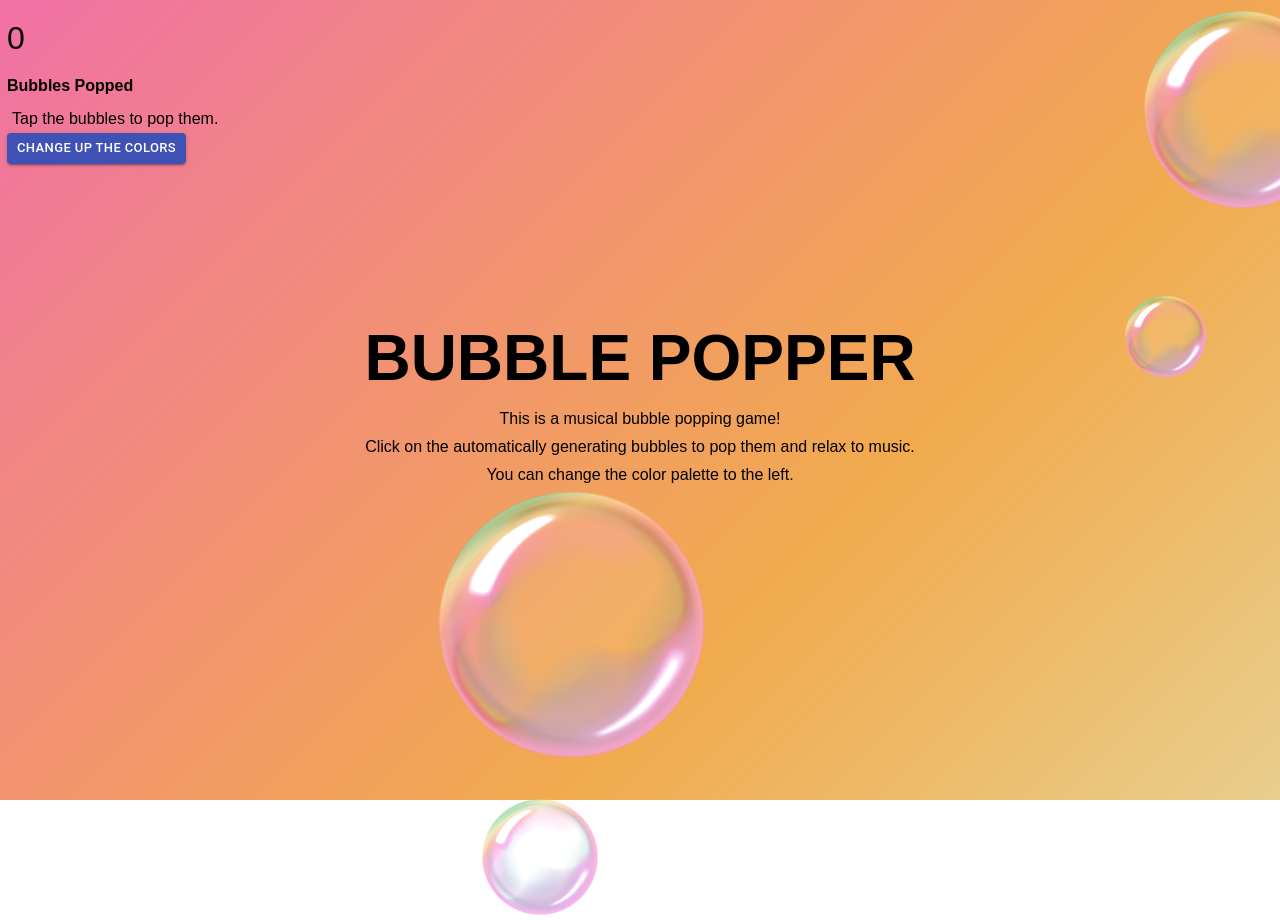
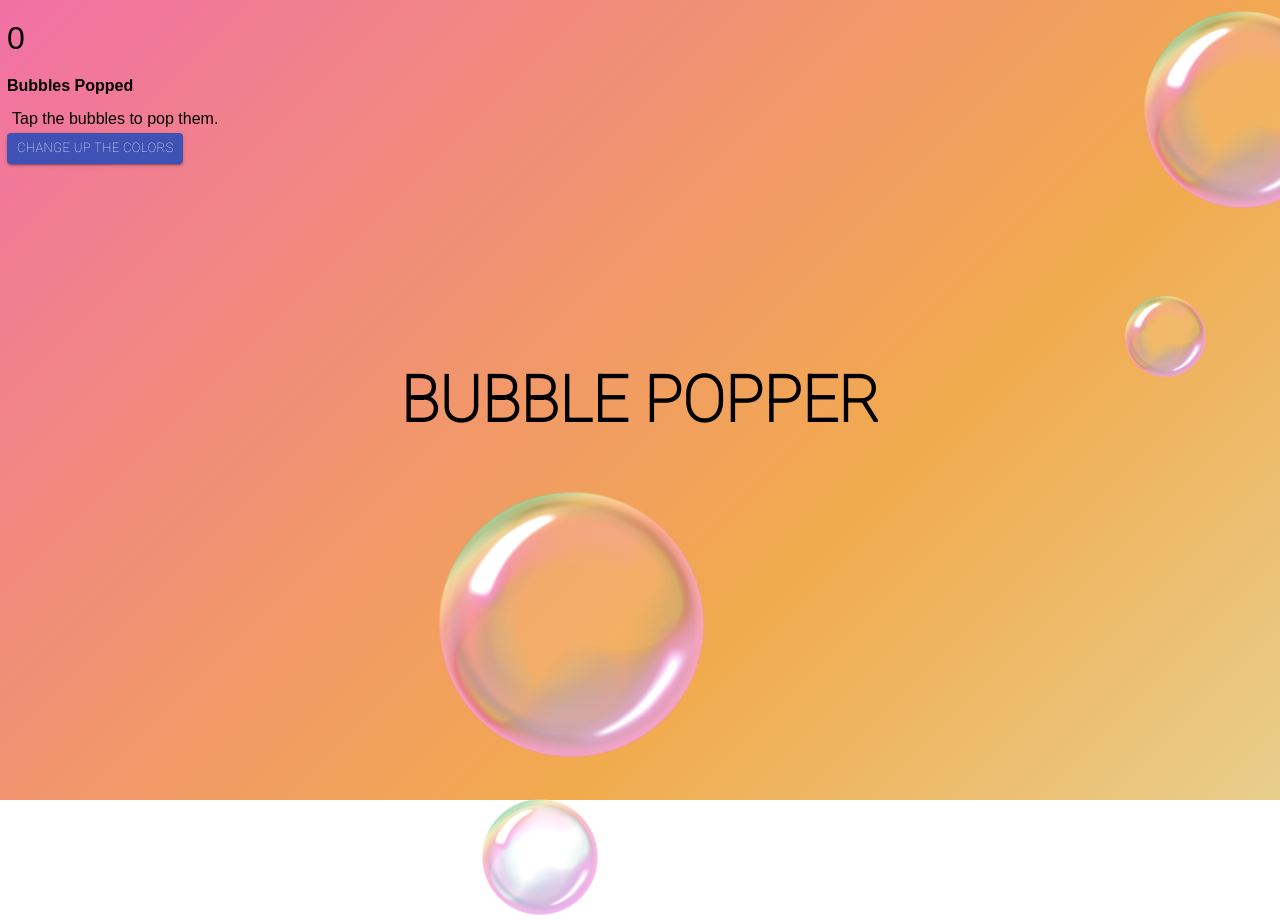
Before and after one commit to Dylychill/bubblepopper, a React (Create React App) app: page / in a window 1280 px wide. Shown: the top 920 px of the page. Built offline with nearby package versions, Linux system fonts and the light colour scheme.

Commit message:
instructions disapears, changed font

```diff
--- a/src/App.css
+++ b/src/App.css
@@ -1,3 +1,7 @@
+/* All imported fonts right here */
+@import url('https://fonts.googleapis.com/css2?family=Roboto:wght@100&display=swap');
+
+
 * {
   box-sizing: border-box;
 }
@@ -51,12 +55,17 @@
   align-items: center;
   justify-content: center;
   flex-direction: column;
-  color: black
+  color: black;
+  background-color: rgba(255, 255, 255, 0.5);
+  border-radius: 15px;
+  padding: 3px;
 }
 
 .App h1 {
   font-size: 4em;
   margin: 10px;
+  /* I want the Roboto font to show up after a minute */
+  font-family: 'Roboto', sans-serif;
 }
 
 h2 {
--- a/src/instructions.js
+++ b/src/instructions.js
@@ -1,10 +1,18 @@
-import React from 'react';
+import React, {useState, useEffect} from 'react';
 
 function Instructions() {
-  return <div className="instructions">
-    <p>This is a musical bubble popping game!</p>
-    <p>Click on the automatically generating bubbles to pop them and relax to music.</p>
-    <p>You can change the color palette to the left.</p>
+  const [show, setShow] = useState(true)
+  // Runs on first load - sets a timer to hide the instructions after 5 seconds
+  useEffect(()=>{
+    setTimeout(()=> {setShow(!show)}, 5000)
+  }, [])
+
+  return <div>
+    {show && <div className="instructions">
+      <p>This is a musical bubble popping game!</p>
+      <p>Click on the automatically generating bubbles to pop them and relax to music.</p>
+      <p>You can change the color palette to the left.</p>
+    </div>}
   </div>
 }
 
```
